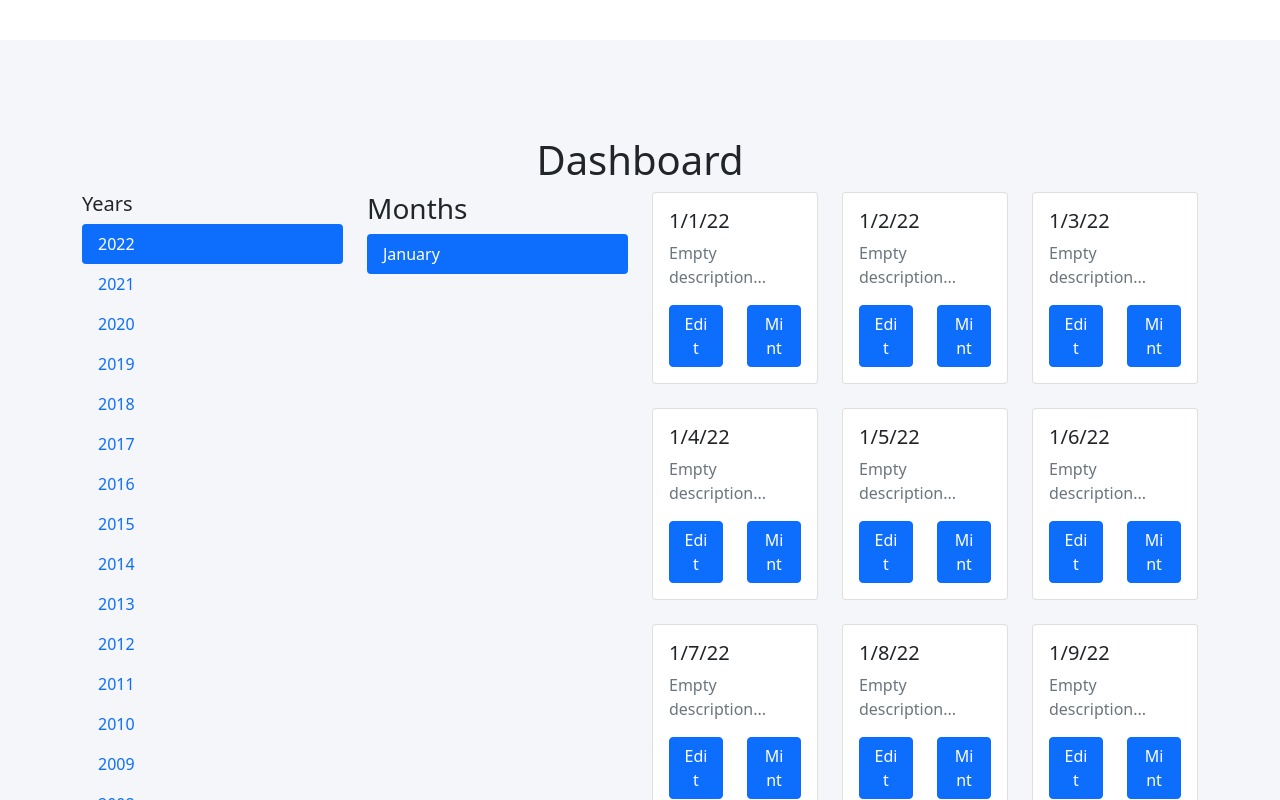
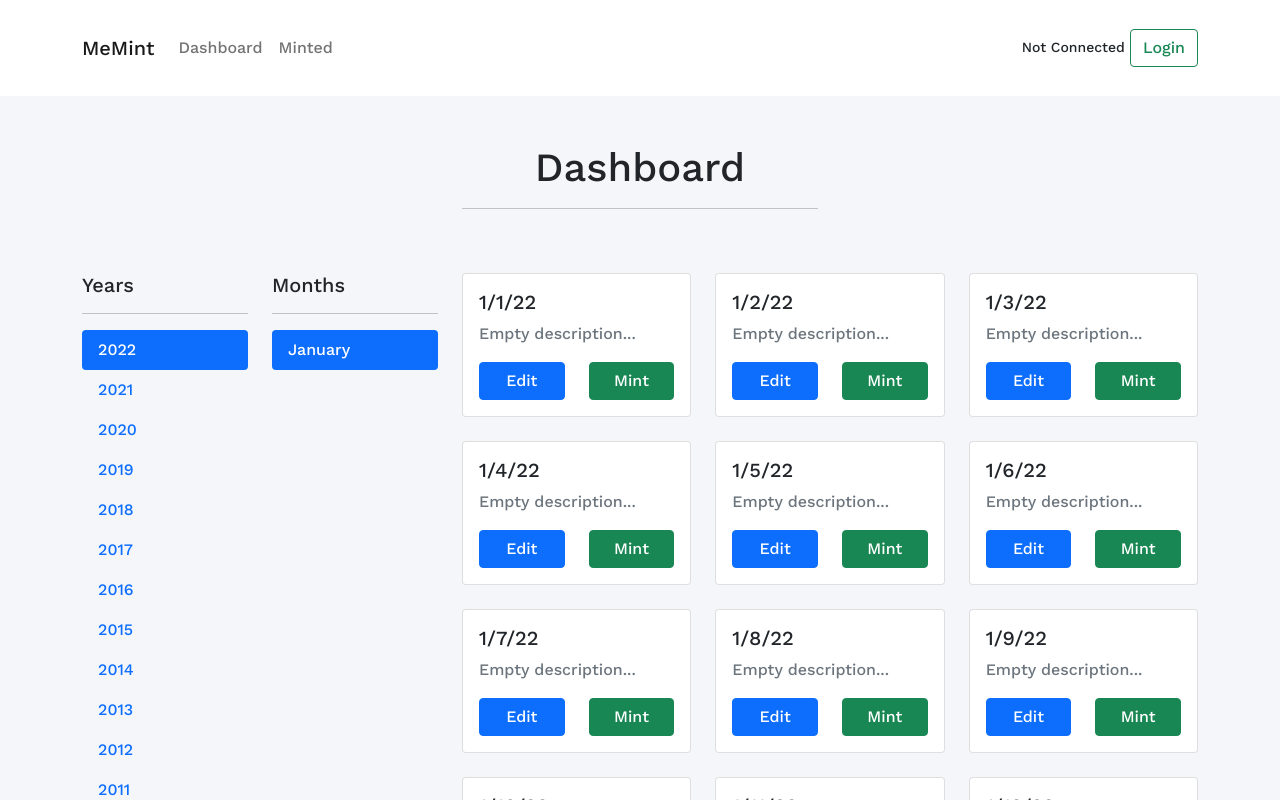
Before and after one commit to bytamins/memint, a React (Create React App) app: page /dashboard in a window 1280 px wide. Shown: the top 800 px of the page. Built offline with nearby package versions, Linux system fonts and the light colour scheme.

Commit message:
added react context for User, connected metamask and stored address

```diff
--- a/public/index.html
+++ b/public/index.html
@@ -24,7 +24,7 @@
       work correctly both with client-side routing and a non-root public URL.
       Learn how to configure a non-root public URL by running `npm run build`.
     -->
-    <title>Cryptomer</title>
+    <title>MeMint | Mint Moments</title>
   </head>
   <body>
     <noscript>You need to enable JavaScript to run this app.</noscript>
--- a/src/App.css
+++ b/src/App.css
@@ -1,3 +1,6 @@
+@import url("https://fonts.googleapis.com/css2?family=Work+Sans:wght@500&display=swap");
+
 body {
   background: #f5f6fa;
+  font-family: "Work Sans", sans-serif;
 }
--- a/src/App.js
+++ b/src/App.js
@@ -4,17 +4,24 @@ import Login from "./pages/Login";
 import "./App.css";
 import Header from "./components/Header";
 import Dashboard from "./pages/Dashboard";
+import Day from "./pages/Day";
+import { UserConsumer } from "./providers/user";
 
 function App() {
   return (
+    <UserConsumer>
+      {(context) => (
         <>
-      <Header />
+          <Header address={context.account} />
           <Routes>
             <Route path="/" element={<Home />} />
             <Route path="/login" element={<Login />} />
             <Route path="/dashboard" element={<Dashboard />} />
+            <Route path="/day/:timestamp" element={<Day />} />
           </Routes>
         </>
+      )}
+    </UserConsumer>
   );
 }
 
--- a/src/components/Header/index.jsx
+++ b/src/components/Header/index.jsx
@@ -1,6 +1,40 @@
-import { StyledHeader } from "./styled";
-const Header = () => {
-  return <StyledHeader></StyledHeader>;
+import { StyledHeader, StyledLinks } from "./styled";
+import { Link } from "react-router-dom";
+const Header = ({ address }) => {
+  console.log(address);
+  return (
+    <StyledHeader>
+      <div className="container">
+        <nav className="navbar navbar-expand-lg navbar-light">
+          <Link className="navbar-brand" to="/">
+            MeMint
+          </Link>
+          <div className="collapse navbar-collapse" id="navbarSupportedContent">
+            <StyledLinks className="navbar-nav">
+              <li className="nav-item">
+                <Link className="nav-link" to="/dashboard">
+                  Dashboard
+                </Link>
+              </li>
+              <li className="nav-item">
+                <Link className="nav-link" to="/minted">
+                  Minted
+                </Link>
+              </li>
+            </StyledLinks>
+            <form className="form-inline my-2 my-lg-0">
+              <small className="pr-4">{address || "Not Connected"}</small>{" "}
+              <Link
+                to="/login"
+                className="btn btn-outline-success my-2 my-sm-0 ml-3">
+                Login
+              </Link>
+            </form>
+          </div>
+        </nav>
+      </div>
+    </StyledHeader>
+  );
 };
 
 export default Header;
--- a/src/components/Header/styled.jsx
+++ b/src/components/Header/styled.jsx
@@ -4,3 +4,7 @@ export const StyledHeader = styled.div`
   background: #ffffff;
   padding: 20px;
 `;
+
+export const StyledLinks = styled.ul`
+  margin-right: auto;
+`;
--- /dev/null
+++ b/src/components/MetamaskButton/index.jsx
@@ -0,0 +1,33 @@
+import { useContext } from "react";
+import { UserContext } from "../../providers/user";
+const MetamaskButton = () => {
+  const { account, setAccount } = useContext(UserContext);
+
+  const connectWallet = async () => {
+    const { ethereum } = window;
+
+    if (!ethereum) {
+      alert("Please install Metmask!");
+    }
+    try {
+      const accounts = await ethereum.request({
+        method: "eth_requestAccounts",
+      });
+      console.log("Found an account!", accounts[0]);
+      setAccount(accounts[0]);
+    } catch (err) {
+      console.error(err);
+    }
+  };
+  return account ? (
+    <button className="btn btn-warning btn-lg disabled">
+      Metamask Connected!
+    </button>
+  ) : (
+    <button onClick={connectWallet} className="btn btn-warning btn-lg">
+      Connect w/ Metamask
+    </button>
+  );
+};
+
+export default MetamaskButton;
--- a/src/components/MonthNav/index.jsx
+++ b/src/components/MonthNav/index.jsx
@@ -1,5 +1,7 @@
 import moment from "moment";
 import { useEffect } from "react";
+
+const MonthPill = () => null;
 
 const MonthNav = ({ view, setView }) => {
   const today = moment();
--- a/src/index.js
+++ b/src/index.js
@@ -4,12 +4,15 @@ import { BrowserRouter as Router } from "react-router-dom";
 import "bootstrap/dist/css/bootstrap.min.css";
 import reportWebVitals from "./reportWebVitals";
 import App from "./App";
+import { UserProvider } from "./providers/user";
 
 ReactDOM.render(
   <React.StrictMode>
-    <Router>
-      <App />
-    </Router>
+    <UserProvider>
+      <Router>
+        <App />
+      </Router>
+    </UserProvider>
   </React.StrictMode>,
   document.getElementById("root")
 );
--- a/src/pages/Dashboard/index.jsx
+++ b/src/pages/Dashboard/index.jsx
@@ -3,6 +3,7 @@ import { ethers } from "ethers";
 import moment from "moment";
 import MonthNav from "../../components/MonthNav";
 import YearNav from "../../components/YearNav";
+import { Link } from "react-router-dom";
 
 const YEAR_FORMAT = "YYYY";
 const MONTH_FORMAT = "MMMM";
@@ -26,20 +27,23 @@ const Dashboard = () => {
   return (
     <div className="container mt-5">
       <div className="row">
-        <div className="col-md-4 offset-md-4 text-center mt-5">
+        <div className="col-md-4 offset-md-4 text-center mb-5">
           <h1>Dashboard</h1>
+          <hr />
         </div>
       </div>
       <div className="row">
-        <div className="col-md-3">
+        <div className="col-md-2">
           <h5>Years</h5>
+          <hr />
           <YearNav birthdate={user.birthdate} view={view} setView={setView} />
         </div>
-        <div className="col-md-3">
-          <h3>Months</h3>
+        <div className="col-md-2">
+          <h5>Months</h5>
+          <hr />
           <MonthNav view={view} setView={setView} />
         </div>
-        <div className="col-md-6">
+        <div className="col-md-8">
           <div className="row">
             {[
               ...Array(
@@ -48,30 +52,35 @@ const Dashboard = () => {
                   `${YEAR_FORMAT}/${MONTH_FORMAT}`
                 ).daysInMonth()
               ).keys(),
-            ].map((day) => (
+            ].map((day) => {
+              const dayLabel = moment(
+                `${view.month}/${day + 1}/${view.year}`,
+                "MMMM/D/YYYY"
+              ).format("M/D/YY");
+              return (
                 <div className="col-md-4">
                   <div class="card mb-4">
                     {/* <img src="..." class="card-img-top" alt="..." /> */}
                     <div class="card-body">
-                    <h5 class="card-title">
-                      {moment(
-                        `${view.month}/${day + 1}/${view.year}`,
-                        "MMMM/D/YYYY"
-                      ).format("M/D/YY")}
-                    </h5>
+                      <h5 class="card-title">{dayLabel}</h5>
                       <p class="card-text text-muted">Empty description...</p>
                       <div className="row">
                         <div className="col-md-6">
-                        <button class="btn btn-primary w-100">Edit</button>
+                          <Link
+                            to={`/day/${moment(dayLabel).unix()}`}
+                            class="btn btn-primary w-100">
+                            Edit
+                          </Link>
                         </div>
                         <div className="col-md-6">
-                        <button class="btn btn-primary w-100">Mint</button>
+                          <button class="btn btn-success w-100">Mint</button>
                         </div>
                       </div>
                     </div>
                   </div>
                 </div>
-            ))}
+              );
+            })}
           </div>
         </div>
       </div>
--- /dev/null
+++ b/src/pages/Day/index.jsx
@@ -0,0 +1,35 @@
+import { useParams } from "react-router-dom";
+import moment from "moment";
+const Day = () => {
+  console.log(useParams());
+  const { timestamp } = useParams();
+  return (
+    <div className="container mt-5">
+      <div className="row">
+        <div className="col-md-3"></div>
+        <div className="col-md-9">
+          <div className="card">
+            <div className="card-body">
+              <h5 className="card-title">
+                {moment(timestamp * 1000).format("MM/DD/YYYY")}
+              </h5>
+              <h6 className="card-subtitle mb-2 text-muted">Card subtitle</h6>
+              <p className="card-text">
+                Some quick example text to build on the card title and make up
+                the bulk of the card's content.
+              </p>
+              <a href="#" className="card-link">
+                Card link
+              </a>
+              <a href="#" className="card-link">
+                Another link
+              </a>
+            </div>
+          </div>
+        </div>
+      </div>
+    </div>
+  );
+};
+
+export default Day;
--- a/src/pages/Home/index.jsx
+++ b/src/pages/Home/index.jsx
@@ -1,14 +1,16 @@
 import { Link } from "react-router-dom";
+import MetamaskButton from "../../components/MetamaskButton";
 
 const Home = () => {
   return (
-    <div className="App">
-      <header className="App-header">
-        <p>
-          Edit <code>src/App.js</code> and save to reload.
-        </p>
-        <Link to="/login">Login</Link>
-      </header>
+    <div className="container mt-5">
+      <div className="row">
+        <div className="col-md-12 text-center">
+          <h1>MeMint</h1>
+          <h5>Mint Memories</h5>
+          <MetamaskButton />
+        </div>
+      </div>
     </div>
   );
 };
--- /dev/null
+++ b/src/providers/user.js
@@ -0,0 +1,19 @@
+import { createContext, useState } from "react";
+
+const UserContext = createContext();
+const UserConsumer = UserContext.Consumer;
+
+const UserProvider = ({ children }) => {
+  const [account, setAccount] = useState("");
+  return (
+    <UserContext.Provider
+      value={{
+        account,
+        setAccount,
+      }}>
+      {children}
+    </UserContext.Provider>
+  );
+};
+
+export { UserContext, UserConsumer, UserProvider };
```
Lines whose indentation alone changed are shown as unchanged.
